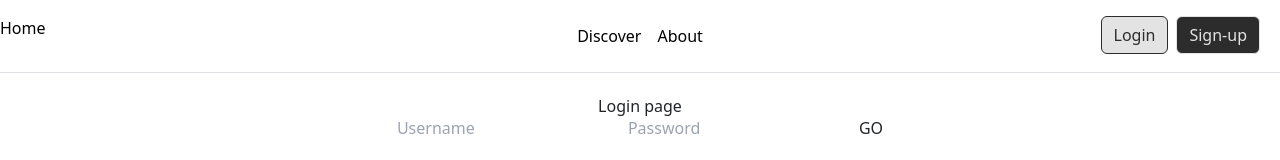
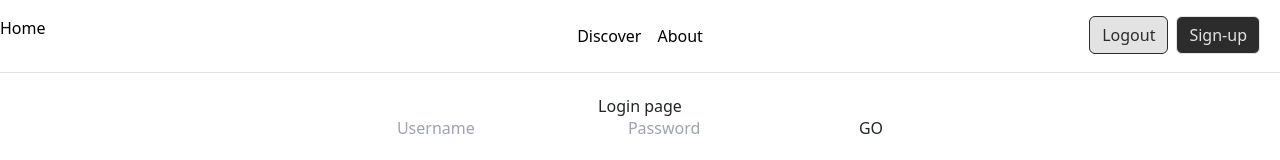
Before and after one commit to ao994/cs312-blog-project, a React (Vite) app in the folder blog-app/client/: page /login in a window 1280 px wide. Shown: the top 160 px of the page. Built offline with nearby package versions, Linux system fonts and the light colour scheme.

Commit message:
login fix

```diff
--- a/blog-app/client/src/components/Header.jsx
+++ b/blog-app/client/src/components/Header.jsx
@@ -17,7 +17,7 @@ function Header(props) {
 
             <div>
               <ul className="nav col-12 col-md-auto mb-2 justify-content-center mb-md-0">
-              {!(sessionStorage.length == 0) ? (
+              {(sessionStorage.username) ? (
                 <li>
                   <NavLink
                     className="nav-link px-2"
@@ -49,7 +49,7 @@ function Header(props) {
             <div className="col-md-3 text-end">
               <NavLink to={`/login`}>
               <button type="button" className="btn btn-outline-primary me-2">
-              {!(sessionStorage.length == 0) ? (<>Logout</>) : (<>Login</>)}
+              {!(sessionStorage.username) ? (<>Logout</>) : (<>Login</>)}
               </button>
               </NavLink>
               <button type="button" className="btn btn-primary">
--- a/blog-app/client/src/components/Login.jsx
+++ b/blog-app/client/src/components/Login.jsx
@@ -38,7 +38,7 @@ export default function Login() {
 
         <div style={{ textAlign: "center" }}>
             <h1>Login page </h1>
-            {(sessionStorage.length == 0) ? (
+            {(!sessionStorage.username) ? (
                 <form action="">
                     <input
                         type="text"
```
